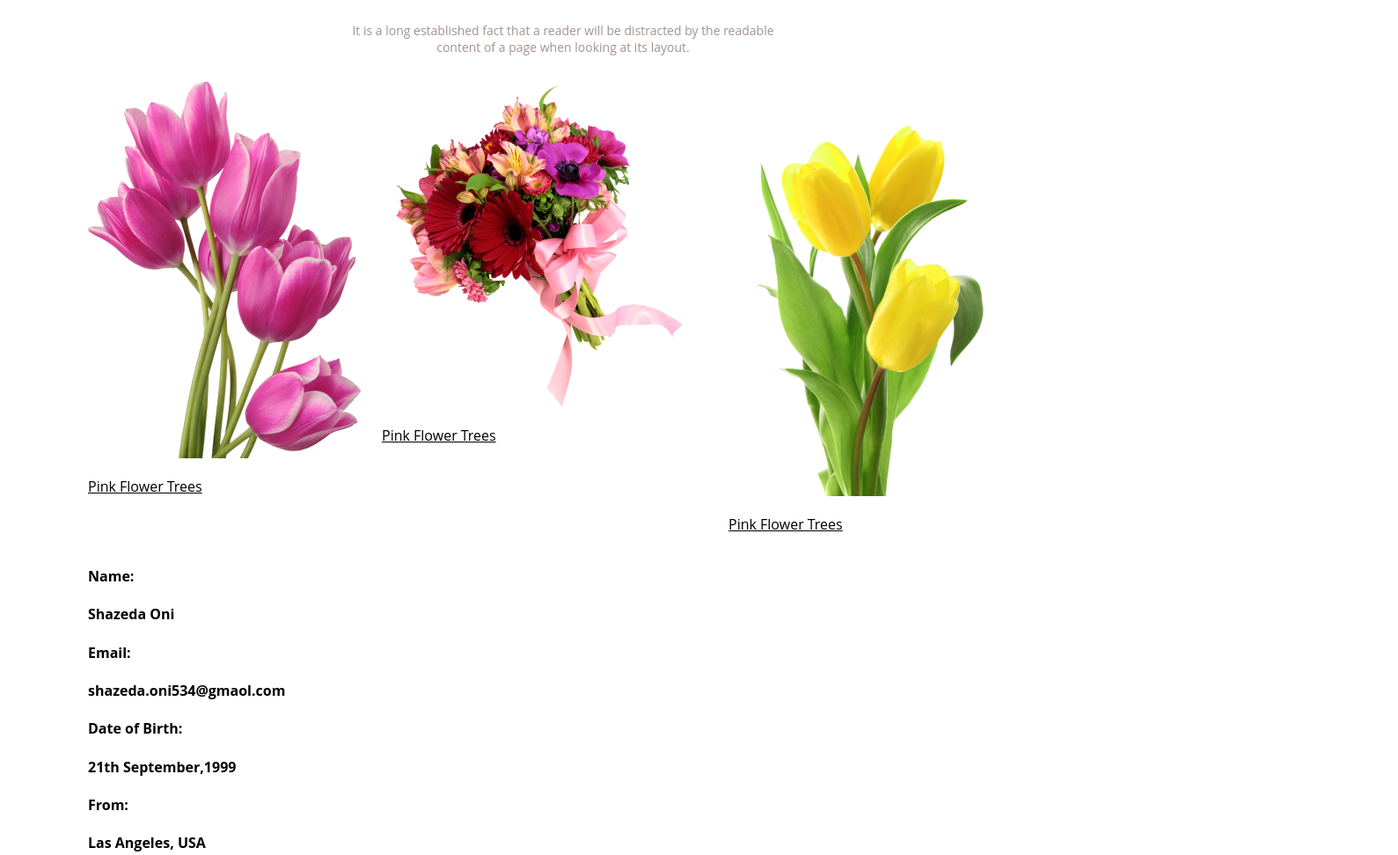
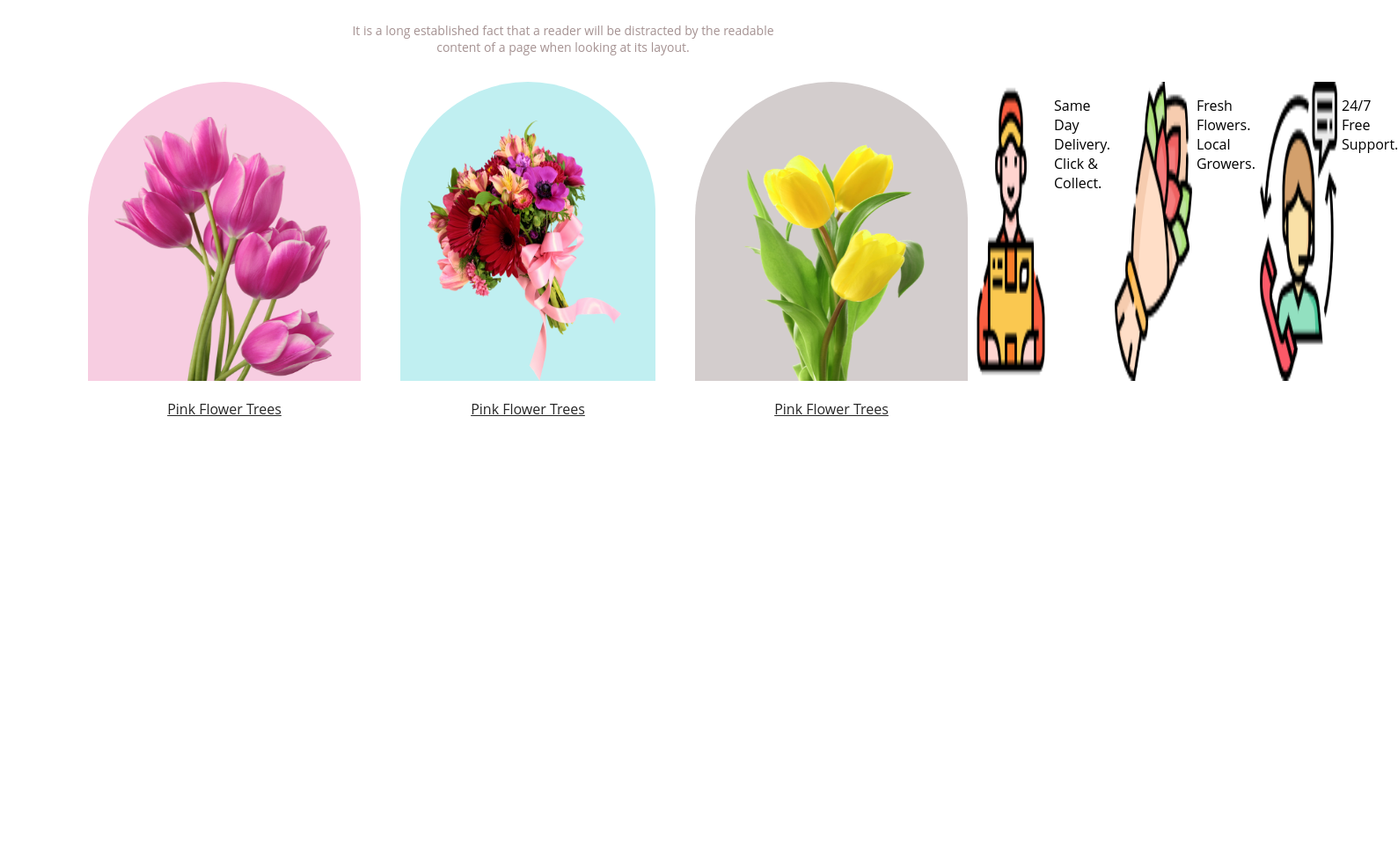
Before and after one commit to ShazedaOni/flower-shop-assignment, a plain HTML site: page index.html in a window 1280 px wide. Shown: the part 920-1892 px from the top of the page at 88% size, 1589 px wide, since content can reach past the window. After the commit the page ends 1513 px from the top, so only its background shows below. Drawn offline with Linux system fonts and the light colour scheme.

Commit message:
added sections

```diff
--- a/index.html
+++ b/index.html
@@ -31,49 +31,32 @@
             <h3 class="section-title">Our Featured Flowers</h3>
             <p class="section-description">It is a long established fact that a reader will be distracted by the readable <br> content of a page when looking at its layout.</p>
             <div class="flower">
-                <div class="flower_3">
-                <img src="flower-shop-assignment/Flower Asset/pngwing 6.png" alt="">
-                <p><u>Pink Flower Trees</u></p>
+                <div class="flower_1">
+                <img src="flower-shop-assignment/Flower Asset/pngwing 6.png" alt="" height="300" width="250">
+                <p class="nick"><u>Pink Flower Trees</u></p>
                 </div>
 
-                <div class="flower_3">
-                    <img class="link" src="flower-shop-assignment/Flower Asset/pngwing 5.png" alt="Pink Flower Trees">
-                    <p><u>Pink Flower Trees</u></p>
+                <div  class="flower_2">
+                    <img class="link" src="flower-shop-assignment/Flower Asset/pngwing 5.png" height="300" width="250" alt="Pink Flower Trees">
+                    <p class="nick"><u>Pink Flower Trees</u></p>
                 </div>
 
-               <div class="flower_3"> <img src="flower-shop-assignment/Flower Asset/pngwing 7.png" alt="">
-                <p><u>Pink Flower Trees</u></p>
+               <div class="flower_3"> <img src="flower-shop-assignment/Flower Asset/pngwing 7.png" alt="" height="300" width="250">
+                <p  class="nick" ><u>Pink Flower Trees</u></p>
             </div>
 
+            <img src="flower-shop-assignment/Flower Asset/Group 57.png" alt="">
+
+            <p>Same Day Delivery. Click & Collect.</p>
+            <img src="flower-shop-assignment/Flower Asset/Group 58.png" alt="">
+            <p>Fresh Flowers. Local Growers.</p>
+            <img src="flower-shop-assignment/Flower Asset/Group 59.png" alt="">
+              <p>24/7 Free Support.</p>
 
 
         </div>
-
-
-
-
-            <div class="about-info-container">
-                    <div class="about-info">
-
-                            <h4 class="info-title">Name:</h4>
-                            <p class="info-description"><strong>Shazeda Oni</strong></p>
-                        </div>
-                        <div class="about-info">
-                            <h4 class="info-title">Email:</h4>
-                            <p class="info-description"><strong>shazeda.oni534@gmaol.com</strong></p>
-                        </div>
-
-                        <div class="about-info">
-                            <h4 class="info-title">Date of Birth:</h4>
-                            <p class="info-description"><strong>21th September,1999</strong></p>
-                        </div>
-                        <!--.about-info*4>h4.info-title+p.info-description-->
-                        <div class="about-info">
-                        <h4 class="info-title">From:</h4>
-                        <p class="info-description"><strong>Las Angeles, USA</strong></p>
-                    </div>
-
-            </div>
+        </section>
+        <section>
 
         </section>
 
--- a/stylee/flower.css
+++ b/stylee/flower.css
@@ -60,7 +60,7 @@ main{
 
 .flower{
     display: flex;
-    gap: 24px;
+    gap: 5px;
 }
 .section-title{
     color: #272727;
@@ -74,3 +74,56 @@ main{
     margin-bottom: 30px;
     text-align: center;
 }
+.nick{
+    text-align:center;
+    color: #272727;
+    font
+    position: absolute;
+
+
+
+}
+.flower_3{
+    background-color: #d3cdcd;
+    height: 300px;
+    width: 464px;
+    border-top-left-radius: 300px;
+    border-top-right-radius: 300px;
+    text-align: center;
+    padding: 40px 30px 0px 30px;
+    gap: 10px;
+
+
+}
+.flower_2{
+    background-color: #c0eff1;
+    height: 300px;
+    width: 464px;
+    border-top-left-radius: 300px;
+    border-top-right-radius: 300px;
+    text-align: center;
+    margin-left: 40px;
+    margin-right: 40px;
+    padding: 40px 20px 0px 20px;
+    gap: 10px
+
+
+
+}
+.flower_1{
+    background-color: #f7cde1;
+    height: 300px;
+    width: 464px;
+    border-top-left-radius: 300px;
+    border-top-right-radius: 300px;
+    text-align: center;
+    padding: 40px 30px 0px 30px;
+    gap: 10px;
+
+
+
+}
+.link{
+    text-align: center;
+
+}
```
